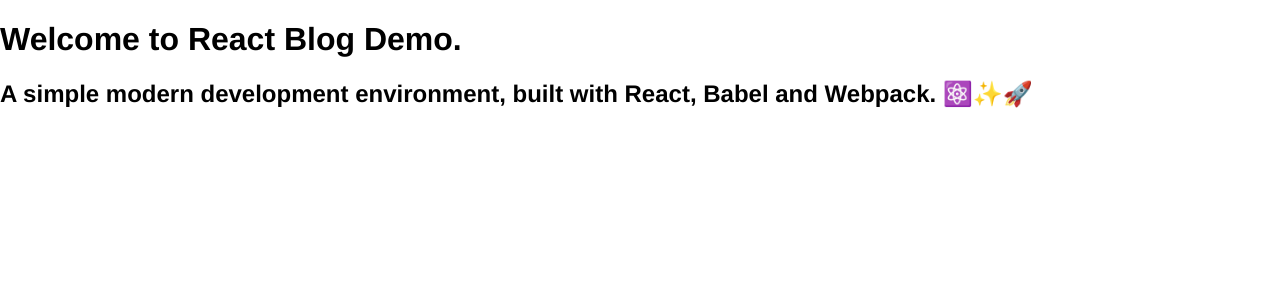
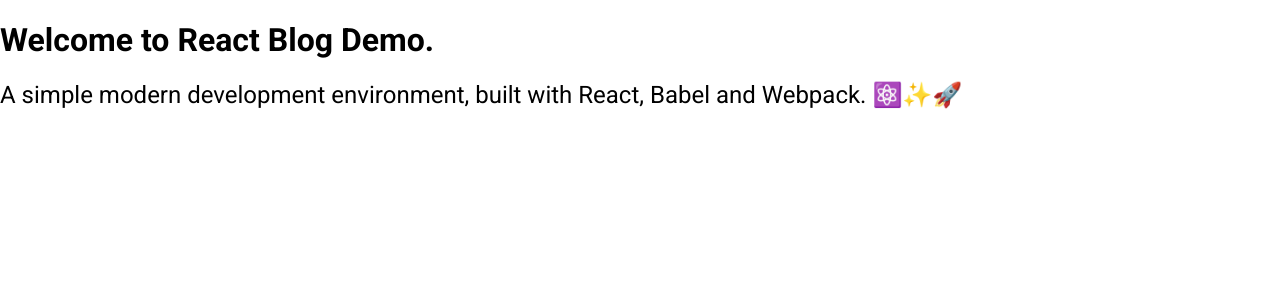
Before and after one commit to danielgynn/react-blog-demo, a React app: page / in a window 1280 px wide. Shown: the top 300 px of the page. Built offline with nearby package versions, Linux system fonts and the light colour scheme.

Commit message:
Add base styles and sass variables

```diff
--- a/app/styles/app.scss
+++ b/app/styles/app.scss
@@ -1,5 +1,9 @@
-html,
-body {
-  margin: 0;
-  font-family: Helvetica, sans-serif;
-}
+// External fonts.
+@import url('https://fonts.googleapis.com/css?family=Roboto:300,400,500,700');
+
+// Utilities
+@import "utils/variables";
+
+// Base
+@import "base/reset";
+@import "base/type";
--- /dev/null
+++ b/app/styles/base/_reset.scss
@@ -0,0 +1,4 @@
+html,
+body {
+  margin: 0;
+}
--- /dev/null
+++ b/app/styles/base/_type.scss
@@ -0,0 +1,9 @@
+body {
+  font-family: $font-roboto;
+}
+
+h2,
+h3,
+p {
+  font-weight: 400;
+}
--- /dev/null
+++ b/app/styles/utils/_variables.scss
@@ -0,0 +1,4 @@
+$color-black: #424242;
+$color-white: white;
+
+$font-roboto: 'Roboto', sans-serif;
```
